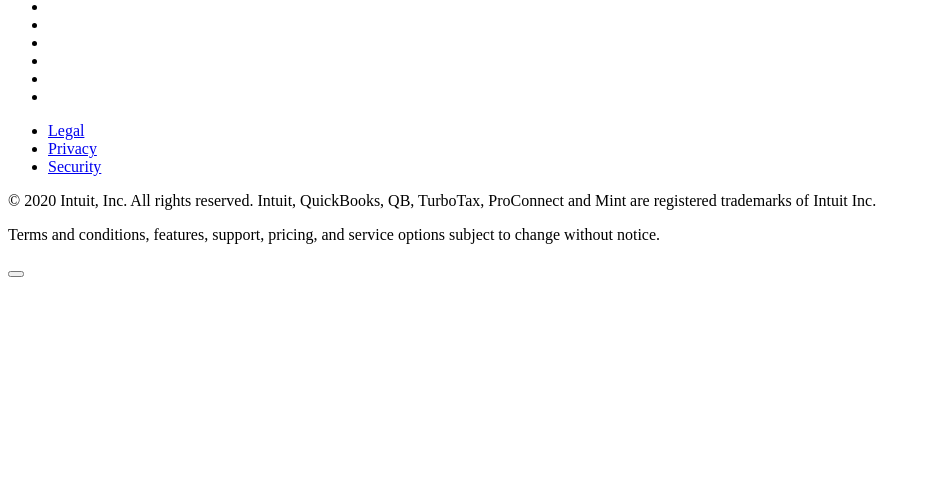
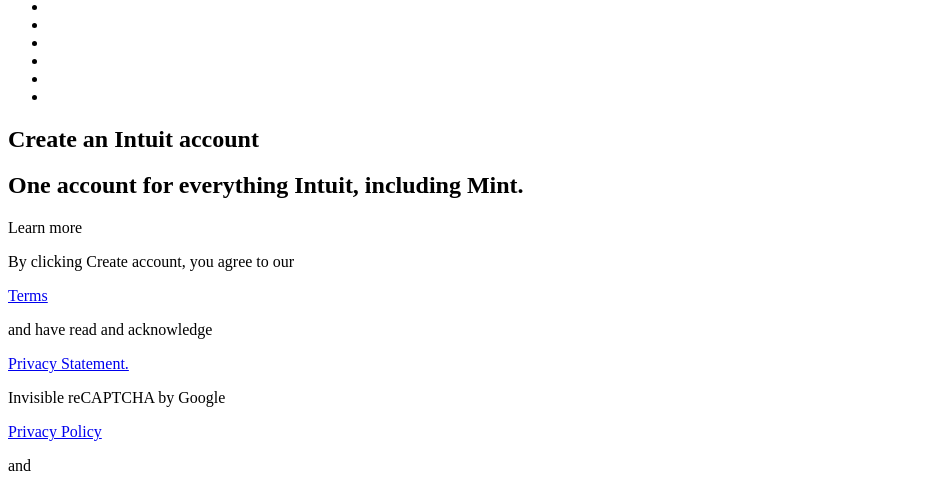
Before and after one commit to MiguelDP4/HTML-CSS-Project-2, a plain HTML site: page index.html in a window 1280 px wide. Shown: the part 453-941 px from the top of the page, without its empty margins (0-931 px from the left). Before the commit the page ends 800 px from the top, so only its background shows below. Drawn offline with Linux system fonts and the light colour scheme.

Commit message:
Added content and structure to the form

```diff
--- a/index.html
+++ b/index.html
@@ -46,9 +46,27 @@
                 </ul>
             </div>
             <div class="form">
+                <div class="form-header">
+                    <h1>Create an Intuit account</h1>
+                    <h2>One account for everything Intuit, including Mint.</h2>
+                    <a>Learn more</a>
+                </div>
+                <form class="main-form">
 
+                </form>
+                <div class="form-footer">
+                    <p>By clicking Create account, you agree to our</p>
+                    <a href="https://www.mint.com/terms">Terms</a>
+                    <p>and have read and acknowledge</p>
+                    <a href="https://security.intuit.com/privacy">Privacy Statement.</a>
+                </div>
+                <div class="re-captcha">
+                    <p>Invisible reCAPTCHA by Google</p>
+                    <a href="https://www.google.com/intl/en/policies/privacy/">Privacy Policy</a>
+                    <p>and</p> <a href="https://www.google.com/intl/en/policies/terms/">Terms of Use</a>
+                </div>
             </div>
-            <div class="footer">
+            <div class="page-footer">
                 <div>
                     <ul>
                         <li>
```
